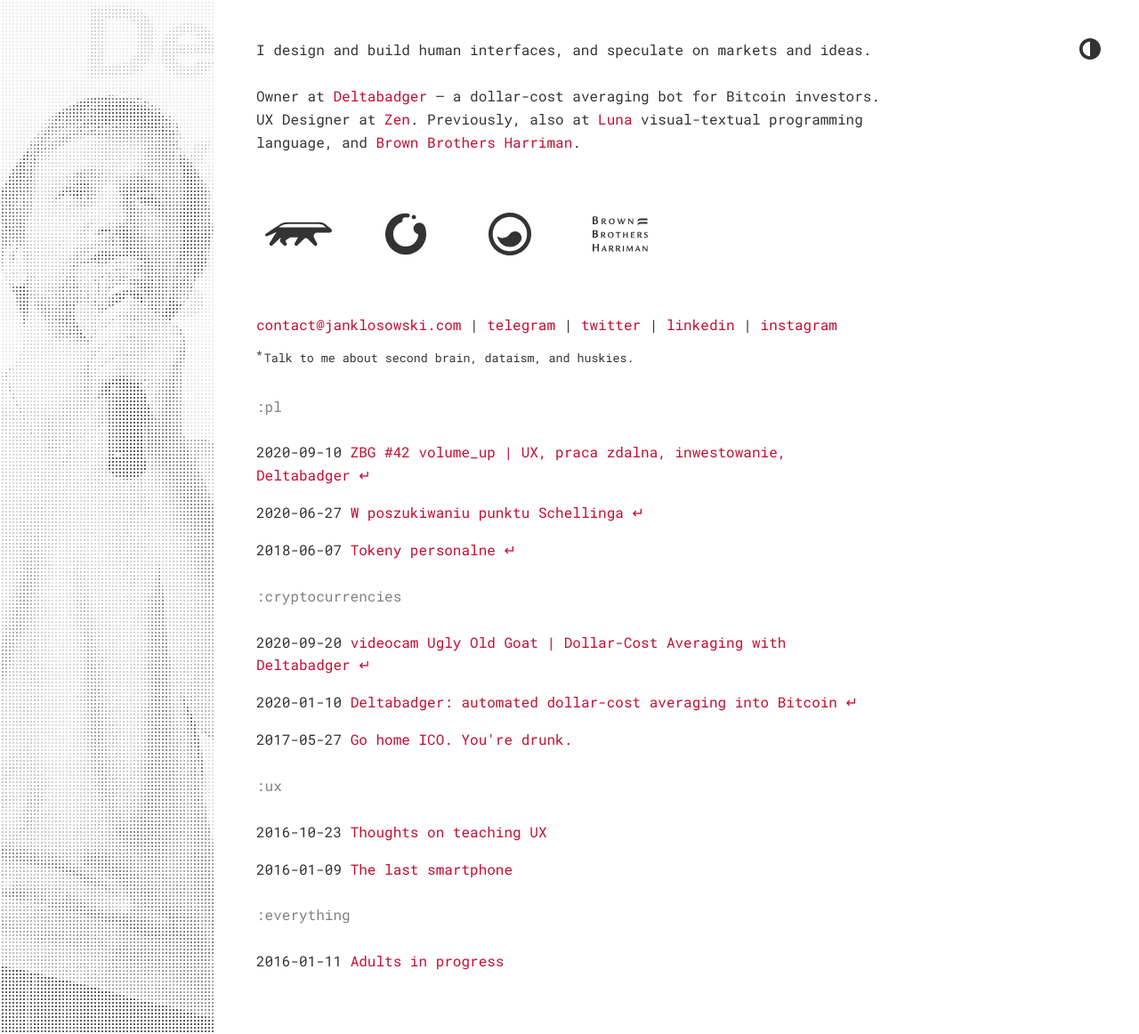
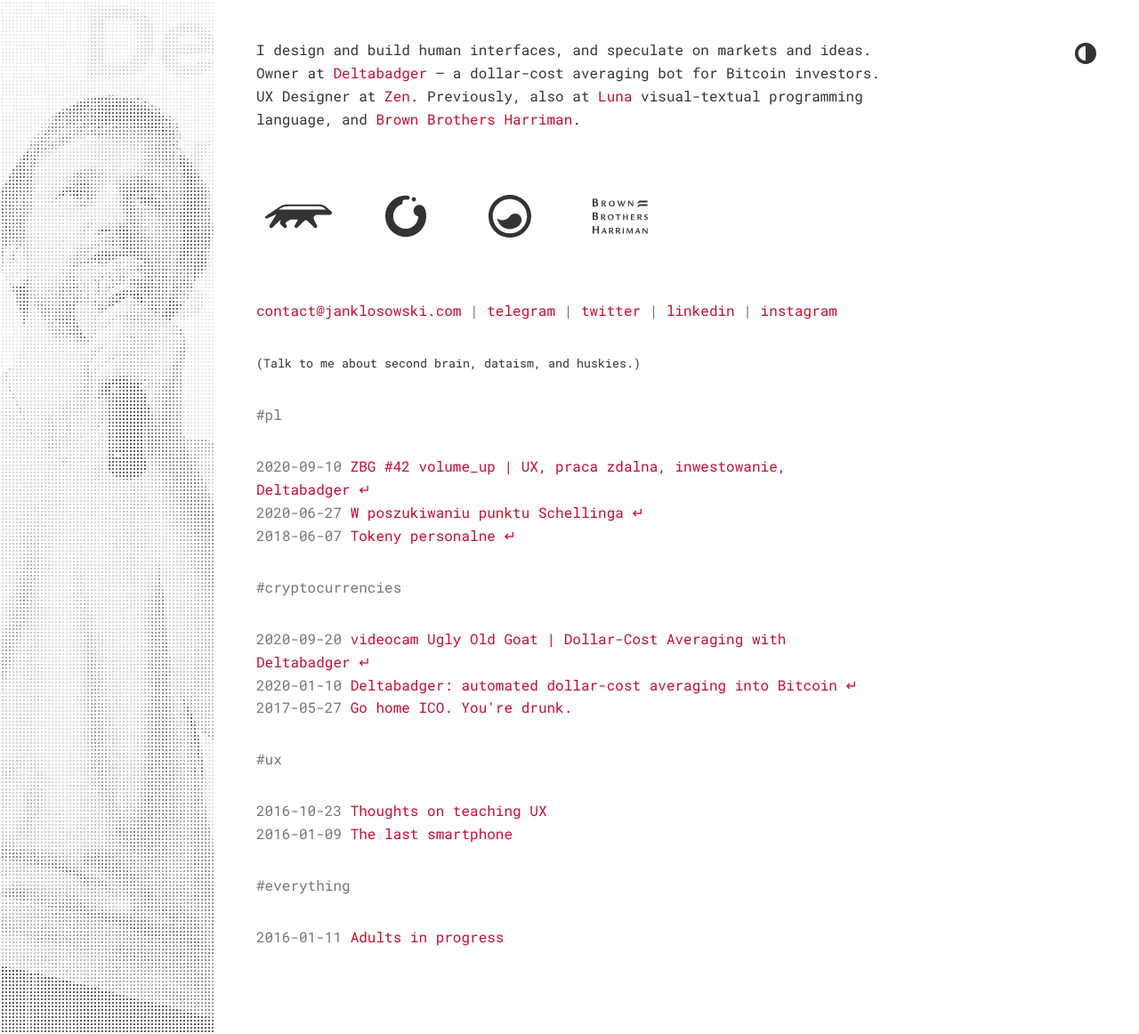
Before and after one commit to janklosowski/janklosowski-website, a Jekyll site: the page built from index.html, in a window 1280 px wide and 1162 px high. Shown: the whole window at 89% size. Built offline with Jekyll 4.4.1, drawn with Linux system fonts in a browser that asks for light colours.

Commit message:
going even further back

```diff
--- a/_config.yml
+++ b/_config.yml
@@ -1,9 +1,9 @@
 # Site settings
 title: Jan Klosowski
-email: contact@janklosowski.com
-description: "Human interfaces. Ideas. Noise."
+email: janklosowski@gmail.com
+description: " "
 baseurl: "" # the subpath of your site, e.g. /blog/
-url: "https://janklosowski.com" # the base hostname & protocol for your site
+url: "http://lexmotion.janklosowski.com" # the base hostname & protocol for your site
 parmalink: /:category/:title/
 github_username: janklosowski
 
--- a/_includes/head.html
+++ b/_includes/head.html
@@ -8,7 +8,7 @@
     <meta property="og:title"           content="{% if page.title %}{{ page.title }}{% else %}{{ site.title }}{% endif %}">
     <meta property="og:url"             content="{{ page.url | replace:'index.html','' | prepend: site.baseurl | prepend: site.url }}">
     <meta property="og:type"            content="{% if page.title %}article{% else %}website{% endif %}">
-    <meta property="og:image"           content="{% if page.thumblink %}https://janklosowski.com{{ page.thumblink }}{% else %}https://janklosowski.com/img/facebook.png{% endif %}">
+    <meta property="og:image"           content="{% if page.thumblink %}http://klos.co{{ page.thumblink }}{% else %}http://klos.co/img/facebook.png{% endif %}">
     <meta property="og:site_name"       content="{{ site.title }}">
     <meta property="og:description"     content="{% if page.excerpt %}{{ page.excerpt | strip_html | strip_newlines | truncate: 160 }}{% else %}{{ site.description }}{% endif %}">
     <meta property="article:author"     content="https://www.facebook.com/janklosowski">
--- a/_layouts/post.html
+++ b/_layouts/post.html
@@ -6,7 +6,7 @@
 
 	<article class="post">
 
-		<p class="arrow-back">
+		<p>
 			<a href="/">&larr;</a>
 		</p>
 
--- a/_sass/_base.sass
+++ b/_sass/_base.sass
@@ -2,7 +2,6 @@
 $unit:       16px
 $lineheight: 1.5 * $unit
 $ratio:      1.61803398875
-$text:       #333
 
 @font-face
   font-family: 'Roboto Mono'
@@ -24,65 +23,53 @@
   font-display: swap
 
 *
-  margin:  0
-  padding: 0
-  border:  none
+    margin:  0
+    padding: 0
+    border:  none
 
 a
-  color:           $link
-  text-decoration: none
+    color:           $link
+    text-decoration: none
 
 sur
-  font-size:   1rem/$ratio
-  font-weight: bold
-  position:    relative
-  top:        -.5rem
-  margin-left: .1rem
+    font-size:   1rem/$ratio
+    font-weight: bold
+    position:    relative
+    top:        -.5rem
+    margin-left: .1rem
 sup
   margin-right: 2px
 
 img
-  max-width: 100%
+    max-width: 100%
 
 figure
-  position:   relative
-  text-align: center
-  img
-    margin-bottom: 0
+    position:   relative
+    text-align: center
+    img
+        margin-bottom: 0
 
 html
-  color: $text
-  background: #fff
+    color: #333
+    background: #fff
 
 .darkmode
-  background: #111
-  a, time, img:not(.darkmode-switch), .side--image
+  background: #eee
+  filter: invert(1)
+  a, a:hover time, img:not(.darkmode-switch), .side--image
     filter: invert(1)
-  body
-    filter:     invert(1)
-    background: #eee
 .darkmode-switch
-  z-index:  1000
   position: absolute
-  top:      2.7rem
-  right:    2.7rem
-  cursor:   pointer
-  width:    1.5rem
-  height:   1.5rem
-
-@media only screen and (max-width: 899px)
-  .darkmode-switch
-    width: 1rem
-    height: 1rem
-    top: 1rem
-    right: 1rem
-  .ux-at
-    display: none
+  top: 3rem
+  right: 3rem
+  cursor: pointer
+  width: 1.5rem
+  height: 1.5rem
 body
 p, ol, ul, h1, h2, h3, h4,
 img, video, pre, code, figure,
 .post__time, .header, .category
-  margin-bottom: $ratio*1rem
+    margin-bottom: 2rem
 
 html,
 body,
@@ -90,23 +77,23 @@
 h2,h3,h4,h5,
 pre,code,
 .aboutme
-  font-family: "Roboto Mono", monospace, sans-serif
-  font-size:   $unit
-  line-height: 1em * $ratio
+    font-family: "Roboto Mono", monospace, sans-serif
+    font-size:   $unit
+    line-height: 1em*$ratio
 
 .page
-  padding:   2.7rem 3rem
-  display:   block
-  max-width: 44rem
-  position:  relative
-  z-index:   1
-  margin:    0 auto
+    padding:   2.7rem 3rem
+    display:   block
+    max-width: 44rem
+    position:  relative
+    z-index:   1
+    margin:    0 auto
 
 .header
-  display: block
+    display: block
 
 .aboutme
-  font-weight: normal
+    font-weight: normal
 
 .ux-at
   padding: 40px 0 30px 10px
@@ -117,69 +104,61 @@
     &:first-child
       padding-right: 50px
   img
-    height:  3rem
+    height: 3rem
     display: inline-block
 .postlink
-  margin-bottom: 1rem
-  display: block
-  &:hover
-    .postlink__title__arrow
-      opacity: 1
-    .postlink__time
-      color: $text
+    display: block
+    &:hover
+        .postlink__title__arrow
+            opacity: 1
+        .postlink__time
+            color: #333
 
 .postlink__time,
 .postlink__title
-  font-weight: normal
-  display:     inline
+    font-weight: normal
+    display:     inline
 
 .sociallinks,
 .postlink__time,
 .category__header
-  color:       $text
-  font-weight: normal
-.sociallinks
-  line-height: 2rem
-.category__header
-  opacity: 1/$ratio
+    color:       #767676
+    font-weight: normal
 
 .postlink__title__arrow
-  opacity: 0
+    opacity: 0
 
 .post__title
-  font-size:     1rem * $ratio
-  margin-bottom: 2.5rem * $ratio
-  font-weight:   bold
+    font-size:     1rem * $ratio
+    margin-bottom: 2.4rem
+    font-weight:   bold
 
-.arrow-back
-  font-size:     1rem * $ratio
 .post__intro
-  font-style:  italic
-  font-size:   .8rem
-  line-height: 1.25rem
+    font-style:  italic
+    font-size:   .8rem
+    line-height: 1.25rem
 
 .post__time
-  display: block
-  margin-bottom: 1.25rem * $ratio
+    display: block
 
 .post__content
-  img,
-  video
-    display:      block
-    margin-left:  auto
-    margin-right: auto
-    text-align:   center
+    img,
+    video
+        display:      block
+        margin-left:  auto
+        margin-right: auto
+        text-align:   center
 
 .side
-  width:    calc((100vw - 44rem - 2*3rem)/2)
-  height:   100vh
-  position: fixed
+    width: calc((100vw - 44rem - 2*3rem)/2)
+    height: 100vh
+    position: fixed
 
 .side--image
-  background-image: url(../img/janklosowski01.jpg)
-  background-position: top center
-  background-size: cover
-  animation: show_image 500ms
+    background-image: url(../img/janklosowski01.jpg)
+    background-position: top center
+    background-size: cover
+    animation: show_image 500ms
 
 @keyframes show_image
   0%
@@ -190,8 +169,8 @@
     opacity: 100%
 
 .side--mask
-  background-position: top right
+    background-position: top right
 
 .side--mask--1
-  background-image: url(../img/mask.svg)
-  background-size: 4px
+    background-image: url(../img/mask.svg)
+    background-size: 4px
--- a/index.html
+++ b/index.html
@@ -9,7 +9,7 @@
 <div class="page">
 
     <header class="header">
-      <h1 class="aboutme">I design and build human interfaces, and speculate on markets and ideas. <br><br> Owner at <a href="https://deltabadger.com/" target="_blank">Deltabadger</a> – a dollar-cost averaging bot for Bitcoin investors. UX Designer at <a href="https://zen.com" target="_blank" rel="noopener">Zen</a>. Previously, also at <a href="http://luna-lang.org" target="_blank" rel="noopener">Luna</a> visual-textual programming language, and <a href="http://bbh.com" target="_blank" rel="noopener">Brown&nbsp;Brothers&nbsp;Harriman</a>.</h1>
+      <h1 class="aboutme">I design and build human interfaces, and speculate on markets and ideas. Owner at <a href="https://deltabadger.com/" target="_blank">Deltabadger</a> – a dollar-cost averaging bot for Bitcoin investors. UX Designer at <a href="https://zen.com" target="_blank" rel="noopener">Zen</a>. Previously, also at <a href="http://luna-lang.org" target="_blank" rel="noopener">Luna</a> visual-textual programming language, and <a href="http://bbh.com" target="_blank" rel="noopener">Brown&nbsp;Brothers&nbsp;Harriman</a>.</h1>
 
       <div class="ux-at">
         <a href="https://deltabadger.com/" target="_blank"><img src="/img/logo-deltabadger.svg" alt="Deltabadger"></a>
@@ -24,20 +24,18 @@
               | <a href="https://twitter.com/klos" rel="noopener" target="_blank">twitter</a>
               | <a href="https://www.linkedin.com/in/janklosowski" rel="noopener" target="_blank">linkedin</a>
               | <a href="https://www.instagram.com/janklosowski/" rel="noopener" target="_blank">instagram</a>
-              <br>
-              <small><sup>*</sup>Talk to me about second brain, dataism, and huskies.</small>
       </p>
-
+      <small>(Talk to me about second brain, dataism, and huskies.)</small>
     </header>
 
     <main class="articles">
-      <h2 class="category__header">:pl</h2>
+      <h2 class="category__header">#pl</h2>
       <section class="category">{% for post in site.categories.pl %}{% include category.html %}{% endfor %}</section>
-      <h2 class="category__header">:cryptocurrencies</h2>
+      <h2 class="category__header">#cryptocurrencies</h2>
       <section class="category">{% for post in site.categories.cryptocurrencies %}{% include category.html %}{% endfor %}</section>
-      <h2 class="category__header">:ux</h2>
+      <h2 class="category__header">#ux</h2>
       <section class="category">{% for post in site.categories.ux %}{% include category.html %}{% endfor %}</section>
-      <h2 class="category__header">:everything</h2>
+      <h2 class="category__header">#everything</h2>
       <section class="category">{% for post in site.categories.everything %}{% include category.html %}{% endfor %}</section>
     </main>
 </div>
```
Also changed, not shown: 1 other file.
